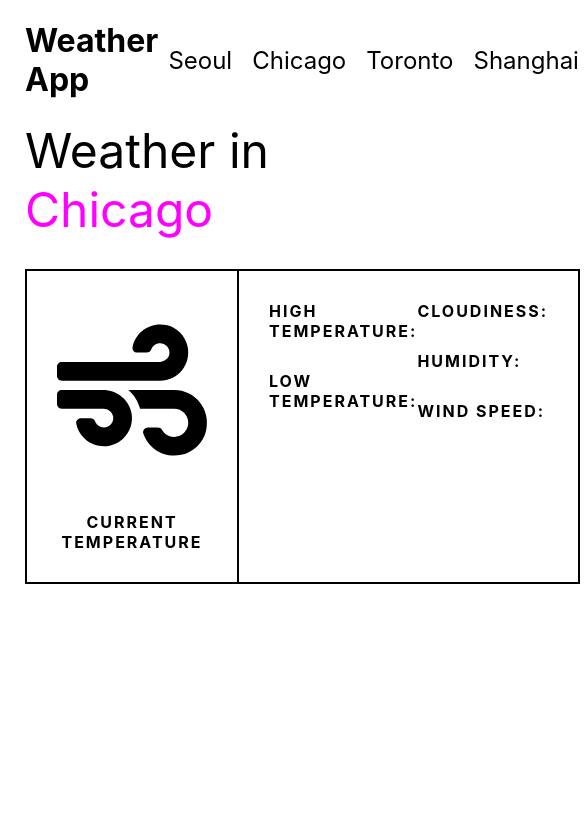
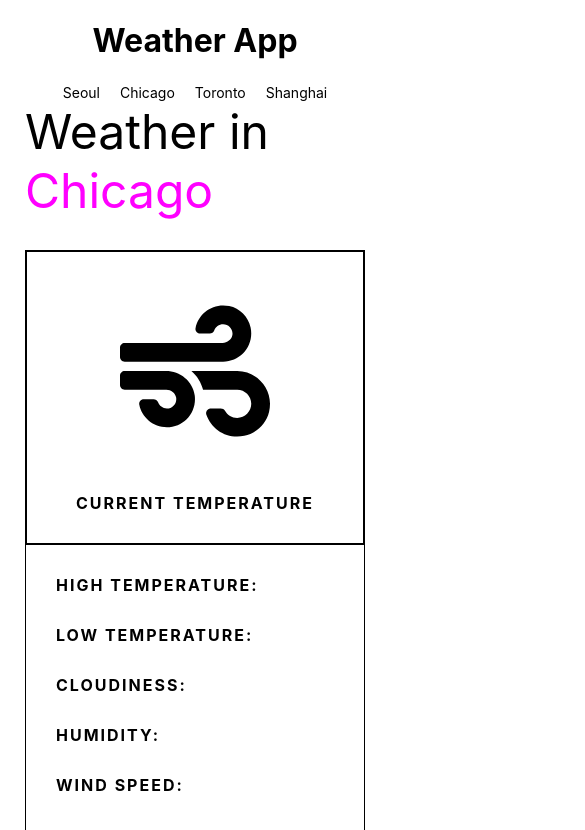
Before and after one commit to cmm1156/Dynamic-Web-Exercise-Two, a React (Create React App) app: page / in a window 390 px wide. Shown: the top 830 px of the page, 585 px wide, since content can reach past the window. Built offline with nearby package versions, Linux system fonts and the light colour scheme; no server answers.

Commit message:
fahrenheit and mobile css

```diff
--- a/src/App.css
+++ b/src/App.css
@@ -23,7 +23,7 @@
 .Home {
   margin: 0 auto;
   max-width: 1080px;
-  padding: 0 25px; /*gutters*/
+  padding: 0 25px 60px; /*gutters*/
 }
 
 .Home h2 {
@@ -88,8 +88,35 @@
 }
 
 .Label {
+  color: black;
   font-size: 16px;
   letter-spacing: 2px;
   margin: 0;
   text-transform: uppercase;
 }
+
+@media screen and (max-width: 640px) {
+  .Header {
+    flex-direction: column;
+  }
+
+  .Header nav {
+    /* display: flex; */
+    /* flex-direction: column; */
+  }
+
+  .Header nav a {
+    font-size: 14px;
+  }
+
+  .WeatherInfo {
+    flex-direction: column;
+  }
+
+  .WeatherInfo_Extra {
+    border: 1px solid black;
+    border-top: none;
+
+    flex-direction: column;
+  }
+}
--- a/src/containers/Home.js
+++ b/src/containers/Home.js
@@ -16,7 +16,7 @@ function Home() {
   useEffect(() => {
     axios
       .get(
-        `https://api.openweathermap.org/data/2.5/weather?q=${city}&appid=${weatherKey}`
+        `https://api.openweathermap.org/data/2.5/weather?q=${city}&units=imperial&appid=${weatherKey}`
       )
       .then(function (response) {
         const weather = response.data;
@@ -39,6 +39,7 @@ function Home() {
 
   const {
     cloudiness,
+    cloudinessValue,
     currentTemp,
     highTemp,
     humidity,
@@ -47,6 +48,7 @@ function Home() {
     windSpeed,
   } = useMemo(() => {
     let cloudiness = "";
+    let cloudinessValue = 0;
     let currentTemp = "";
     let highTemp = "";
     let humidity = "";
@@ -55,17 +57,19 @@ function Home() {
     let windSpeed = "";
 
     if (weatherData) {
-      cloudiness = `${weatherData.clouds.all}%`;
-      currentTemp = `${weatherData.main.temp}`;
-      highTemp = `${weatherData.main.temp_max}`;
+      cloudiness = `${weatherData.clouds.all}%`; //string
+      cloudinessValue = weatherData.clouds.all; //number
+      currentTemp = `${Math.round(weatherData.main.temp)}°`;
+      highTemp = `${Math.round(weatherData.main.temp_max)}°`;
       humidity = `${weatherData.main.humidity}%`;
-      lowTemp = `${weatherData.main.temp_min}`;
+      lowTemp = `${Math.round(weatherData.main.temp_min)}°`;
       weatherType = `${weatherData.weather[0].description}`;
       windSpeed = `${weatherData.wind.speed} km/h`;
     }
 
     return {
       cloudiness,
+      cloudinessValue,
       currentTemp,
       highTemp,
       humidity,
@@ -95,7 +99,10 @@ function Home() {
           Weather in <span>{city}</span>
         </h2>
         <div className="WeatherInfo">
-          <div className="WeatherInfo_Basic">
+          <div
+            className="WeatherInfo_Basic"
+            style={{ backgroundColor: `rgb(0,0,0,${cloudinessValue / 200})` }}
+          >
             <div className="WeatherInfo_Image">
               <WeatherImage weatherType={weatherType} />
             </div>
```
